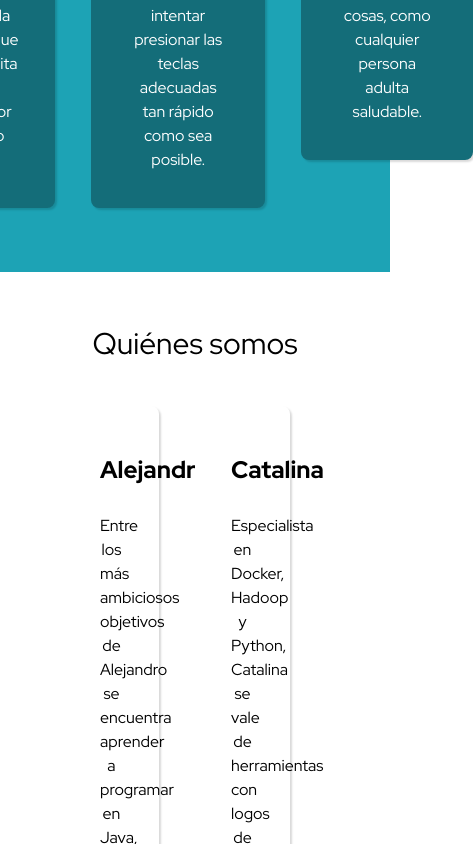
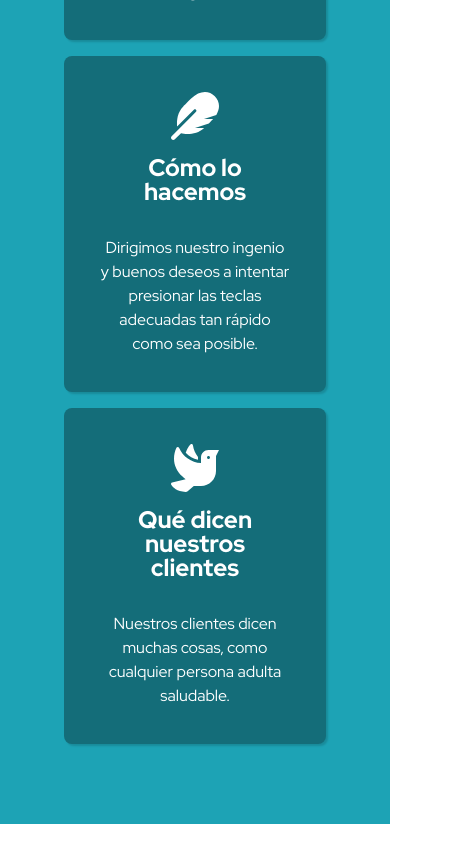
Before and after one commit to alavado/compsci, a React (Create React App) app: page / in a window 390 px wide. Shown: the part 1156-2000 px from the top of the page, 473 px wide, since content can reach past the window. Built offline with nearby package versions, Linux system fonts and the light colour scheme; no server answers.

Commit message:
tarjetas responsivas

```diff
--- a/src/components/Landing/QueHacemos/QueHacemos.css
+++ b/src/components/Landing/QueHacemos/QueHacemos.css
@@ -32,3 +32,14 @@
 .tarjeta-hacemos-esto p {
   line-height: 1.5;
 }
+
+@media (max-width: 760px) {
+  .contenedor-que-hacemos {
+    flex-direction: column;
+  }
+  .tarjeta-hacemos-esto {
+    max-width: 100%;
+    margin-right: 0;
+    margin-bottom: 16px;
+  }
+}
--- a/src/components/Landing/QuienesSomos/QuienesSomos.css
+++ b/src/components/Landing/QuienesSomos/QuienesSomos.css
@@ -50,3 +50,21 @@
 .tarjeta-somos-esto p {
   line-height: 1.5;
 }
+
+@media (max-width: 760px) {
+
+  .contenedor-quienes-somos {
+    padding: 32px;
+  }
+
+  .contenedor-tarjetas-somos-esto {
+    grid-template-columns: 100%;
+    grid-template-rows: 50% 50%;
+    gap: 16px;
+  }
+
+  .tarjeta-somos-esto {
+    max-width: 100%;
+    margin-right: 0;
+  }
+}
```
